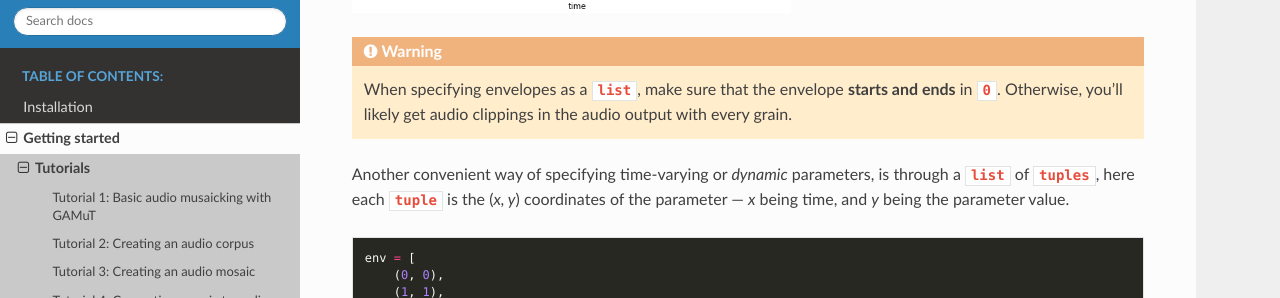
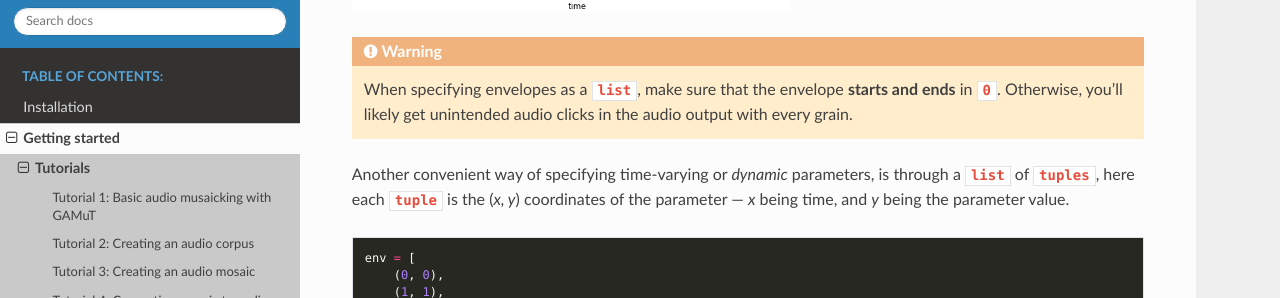
Before and after one commit to felipetovarhenao/gamut, a Sphinx documentation site: the page built from docs/source/tutorials/audio-params.rst, in a window 1280 px wide and 900 px high, scrolled down 1180 px. Shown: the part 178-476 px from the top of the window. Built offline with Sphinx 7.4.7 and the Read the Docs theme 2.0.0, drawn with Linux system fonts in a browser that asks for light colours.

Commit message:
minor docs edit

```diff
--- a/docs/source/tutorials/audio-params.rst
+++ b/docs/source/tutorials/audio-params.rst
@@ -52,7 +52,7 @@ This would result in the following grain envelope:
     :height: 250px
 
 .. warning::
-    When specifying envelopes as a ``list``, make sure that the envelope **starts and ends** in ``0``. Otherwise, you'll likely get audio clippings in the audio output with every grain.
+    When specifying envelopes as a ``list``, make sure that the envelope **starts and ends** in ``0``. Otherwise, you'll likely get unintended audio clicks in the audio output with every grain.
 
 
 Another convenient way of specifying time-varying or `dynamic` parameters, is through a
```
